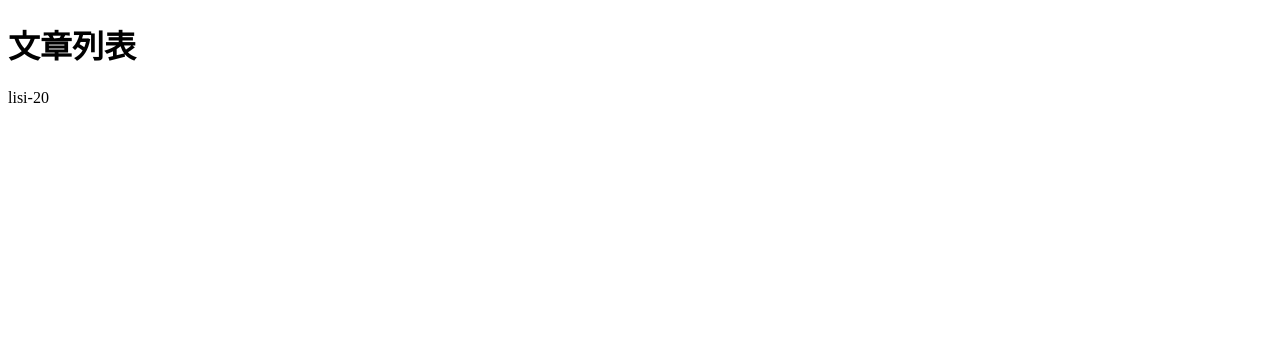
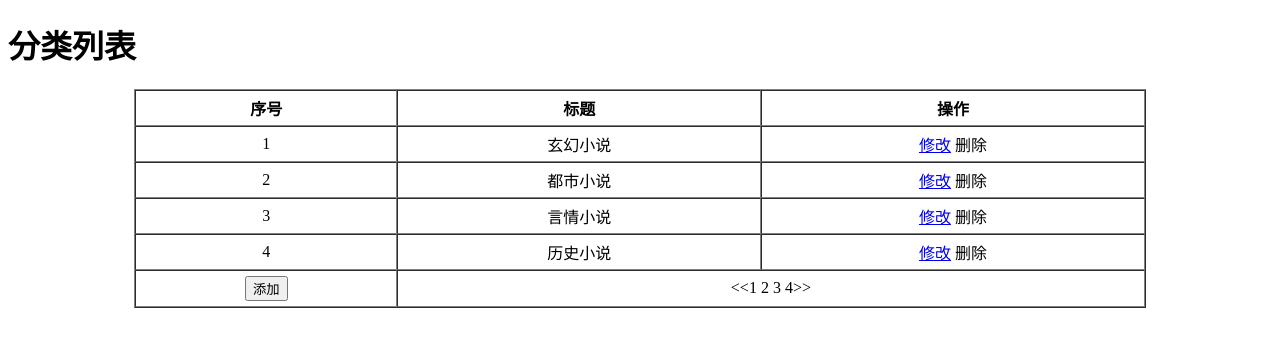
Before and after one commit to Pyitems/XSItems, a Django app: page /art/tags_list/ in a window 1280 px wide. Shown: the top 347 px of the page. Run offline with Django 3.2, Linux system fonts and the light colour scheme; data comes from the database, SQL or seed files in the repository; both versions use the stored data as it was after the commit.

Commit message:
添加列表页以及相应操作

```diff
--- a/artapp/models.py
+++ b/artapp/models.py
@@ -3,5 +3,17 @@ from django.db import models
 
 # Create your models here.
 class book(models.Model):
-    title = models.CharField(max_length=20, verbose_name='类别', unique=True),
-    author = models.CharField(max_length=10, blank=True),
+    title = models.CharField(max_length=20, verbose_name='类别', unique=True)
+    author = models.CharField(max_length=10, blank=True)
+
+
+# 小说模型
+class Art(models.Model):
+    title = models.CharField(max_length=50, unique=True, verbose_name='小说名')
+    author = models.CharField(max_length=10, blank=True, verbose_name='作者')
+    summary = models.TextField(verbose_name='简介')
+    # image_url = models.CharField(max_length=100)
+    image = models.ImageField(upload_to='', verbose_name='小说图片')
+    counter = models.IntegerField(default=0, verbose_name='浏览次数')
+    publish_time = models.DateTimeField(auto_now_add=True)
+    tags = models.ForeignKey(book, on_delete=models.SET_NULL, null=True)
--- a/artapp/urls.py
+++ b/artapp/urls.py
@@ -17,5 +17,9 @@ from django.conf.urls import url
 from artapp import views
 
 urlpatterns = [
-    url(r'', views.index),
+    url(r'^tags/', views.add_tags),
+    url(r'^tags_list/', views.tag_list),
+    url(r'^index/', views.index),
+    url(r'^del_tag/', views.delete_tag),
+
 ]
--- a/artapp/views.py
+++ b/artapp/views.py
@@ -1,15 +1,49 @@
 from django.http import HttpResponse, JsonResponse
-from django.shortcuts import render
+from django.shortcuts import render, redirect
+from artapp.models import book, Art
 
 
 # Create your views here.
 def index(request):
     # 请求路径和请求方法
-    print(request.path, request.method)
-    # 请求头的元信息和GET请求参数(查询参数)
-    print(request.META, request.GET)
-    # POST请求参数(表单参数)
-    print(request.POST)
+    # print(request.path, request.method)
+    # # 请求头的元信息和GET请求参数(查询参数)
+    # print(request.META, request.GET)
+    # # POST请求参数(表单参数)
+    # print(request.POST)
     # return HttpResponse('<h1>您好</h1>')
     # return JsonResponse({'name':'lisi', 'age':20})
-    return render(request, 'art/list.html', context={'name': 'lisi', 'age': 20})
+    return render(request, 'art/list.html', context={'arts': Art.objects.all(), 'tags': book.objects.all()})
+
+
+def add_tags(request):
+    if request.method == 'GET':
+        id1 = ''
+        title = ''
+        if request.GET.get('id'):
+            id1 = request.GET.get('id')
+            title = book.objects.get(id=id1).title
+        return render(request, 'art/edit_tags.html', {'id': id1, 'title': title})
+    else:
+        if request.POST.get('id'):
+            id1 = request.POST.get('id')
+            tag = book.objects.get(id=id1)
+        else:
+            tag = book()
+        title = request.POST.get('title')
+        tag.title = title
+        tag.save()
+        return redirect('/art/tags_list/')
+
+
+def tag_list(request):
+    tags = book.objects.all()
+    return render(request, 'art/tags_list.html', context={'tags': tags})
+
+
+def delete_tag(request):
+    id1 = request.GET.get('id')
+    tag = book.objects.filter(id=id1)
+    if tag.exists():
+        tag.delete()
+    return redirect('/art/tags_list/')
--- a/templates/art/list.html
+++ b/templates/art/list.html
@@ -3,9 +3,120 @@
 <head>
     <meta charset="UTF-8">
     <title>文章列表</title>
+    <style>
+        #tag_nav{
+            padding: 5px;
+            font-size: 15px;
+        }
+        #tag_nav a{
+            text-decoration: none;
+            cursor: pointer;
+            padding: 5px;
+            background-color: lightblue;
+            border: 1px solid blue;
+            border-radius: 5px;
+        }
+        #tag_nav .tag_all{
+            background-color: greenyellow;
+        }
+        ul{
+            list-style: none;
+            overflow: hidden;
+        }
+        ul li{
+            float: left;
+            margin: 5px;
+        }
+        ul li:hover{
+            box-shadow: 2px 2px 5px gray;
+            transform: scale(1.1,1.1);
+            transition: transform ease-in-out 0.5s;
+        }
+        ul label{
+            display: block;
+        }
+        ul dd{
+            margin: 0;
+            padding: 0;
+        }
+    </style>
 </head>
 <body>
 <h1>文章列表</h1>
-{{ name }}-{{ age }}
+<div id="tag_nav">
+    <b>标签分类:</b>
+    <a href="/art/" class="tag_all">所有</a>
+    {% for tag in tags %}
+        <a href="/art/?tag={{ tag.id }}">{{ tag.title }}</a>
+    {% endfor %}
+</div>
+<ul>
+    <li>
+        <dl>
+            <dt><img src="http://www.codingke.com/themes/codingnew-1/img/new_index/emp_car_img1.png" alt="" width="120" height="80"></dt>
+            <dd>
+                <label>呵呵哒</label>
+                <label>作者: XXX</label>
+                <label>分类: 现代小说</label>
+            </dd>
+            <dd>
+                <button>阅读</button>
+            </dd>
+        </dl>
+    </li>
+    <li>
+        <dl>
+            <dt><img src="http://www.codingke.com/themes/codingnew-1/img/new_index/emp_car_img1.png" alt="" width="120" height="80"></dt>
+            <dd>
+                <label>呵呵哒</label>
+                <label>作者: XXX</label>
+                <label>分类: 现代小说</label>
+            </dd>
+            <dd>
+                <button>阅读</button>
+            </dd>
+        </dl>
+    </li>
+    <li>
+        <dl>
+            <dt><img src="http://www.codingke.com/themes/codingnew-1/img/new_index/emp_car_img1.png" alt="" width="120" height="80"></dt>
+            <dd>
+                <label>呵呵哒</label>
+                <label>作者: XXX</label>
+                <label>分类: 现代小说</label>
+            </dd>
+            <dd>
+                <button>阅读</button>
+            </dd>
+        </dl>
+    </li>
+    <li>
+        <dl>
+            <dt><img src="http://www.codingke.com/themes/codingnew-1/img/new_index/emp_car_img1.png" alt="" width="120" height="80"></dt>
+            <dd>
+                <label>呵呵哒</label>
+                <label>作者: XXX</label>
+                <label>分类: 现代小说</label>
+            </dd>
+            <dd>
+                <button>阅读</button>
+            </dd>
+        </dl>
+    </li>
+    <li>
+        <dl>
+            <dt><img src="http://www.codingke.com/themes/codingnew-1/img/new_index/emp_car_img1.png" alt="" width="120" height="80"></dt>
+            <dd>
+                <label>呵呵哒</label>
+                <label>作者: XXX</label>
+                <label>分类: 现代小说</label>
+            </dd>
+            <dd>
+                <button>阅读</button>
+            </dd>
+        </dl>
+    </li>
+
+</ul>
 </body>
 </html>
--- /dev/null
+++ b/templates/art/tags_list.html
@@ -0,0 +1,45 @@
+<!DOCTYPE html>
+<html lang="en">
+<head>
+    <meta charset="UTF-8">
+    <title>分类列表页面</title>
+</head>
+<body>
+<h1>分类列表</h1>
+<table cellpadding="5" cellspacing="0" border="1" width="80%" style="margin: 0 auto;">
+    <thead>
+    <th>序号</th>
+    <th>标题</th>
+    <th>操作</th>
+    </thead>
+    <tbody>
+    {% for tag in tags %}
+    <tr>
+    <td align="center">{{ forloop.counter }}</td>
+    <td align="center">{{ tag.title }}</td>
+    <td align="center">
+        <a href="/art/tags/?id={{ tag.id }}">修改</a>
+        <a onclick="del_tag('{{ tag.id }}','{{ tag.title }}')">删除</a>
+    </td>
+    </tr>
+    {% endfor %}
+    </tbody>
+    <tfoot>
+    <td align="center"><button onclick="add()">添加</button></td>
+    <td colspan="2" align="center">
+        &lt;&lt;1 2 3 4&gt;&gt;
+    </td>
+    </tfoot>
+</table>
+</body>
+<script>
+    function del_tag(id,title) {
+        if(confirm('你想删除名为'+title+'的分类?')){
+            window.open('/art/del_tag/?id='+id)
+        }
+    }
+    function add() {
+        window.open('/art/tags/')
+    }
+</script>
+</html>
```
Also changed, not shown: templates/art/edit_tags.html (added, +19 -0 lines), artapp/migrations/0001_initial.py (added), artapp/migrations/0002_art.py (added), db.sqlite3.
